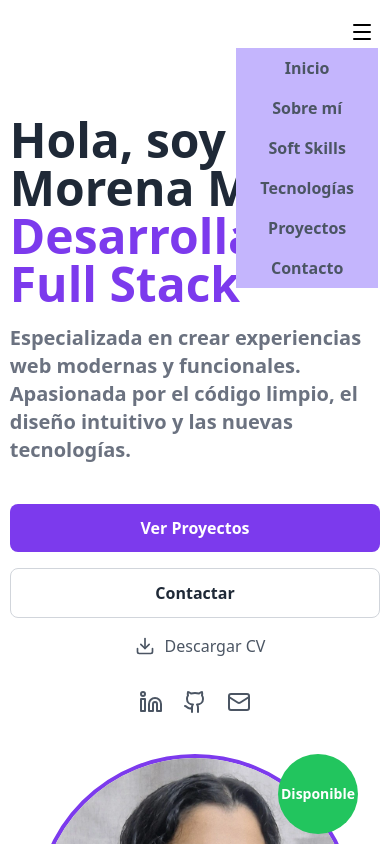
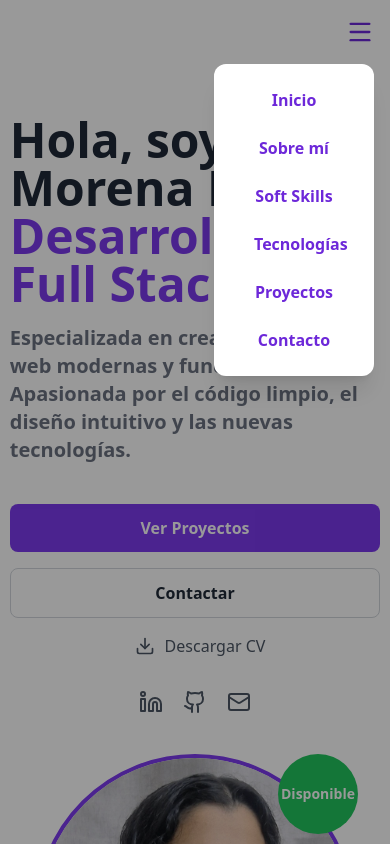
Before and after one commit to morenamartin/MiPortfolio, a Next.js app: page / in a window 390 px wide. Both pictures are taken after a click on the button "Abrir menú". Shown: the top 844 px of the page. Built offline with nearby package versions, Linux system fonts and the light colour scheme.

Commit message:
mejora de los estilos del menu

```diff
--- a/src/components/Navbar.tsx
+++ b/src/components/Navbar.tsx
@@ -27,18 +27,29 @@ const links = [
 
     return(
         <div className={`flex flex-row justify-center items-center z-40 w-screen bg-white h-16 fixed ${scrolled && "drop-shadow-lg"}`}>
-            <button className="flex justify-end w-full pr-4 md:hidden" onClick={() =>  setMenu((prev) => !prev)}>
-                <Menu className={`md:hidden`}/>
+            {/* Botón de menú hamburguesa */}
+            <button
+                className="flex items-center justify-end w-full pr-4 md:hidden focus:outline-none"
+                onClick={() => setMenu((prev) => !prev)}
+                aria-label="Abrir menú"
+            >
+                <Menu className="transition-colors w-7 h-7 text-violet-700 hover:text-violet-900 md:hidden" />
             </button>
-            {menu &&
-                <div className="fixed flex flex-col px-4 text-center bg-violet-300 right-3 top-12 md:hidden ">
+            {/* Menú móvil */}
+            {menu && (
+                <div className="fixed inset-0 z-50 bg-black/40 md:hidden" onClick={() => setMenu(false)}>
+                    <nav
+                        className="absolute flex flex-col w-40 gap-2 px-6 py-4 text-center bg-white shadow-xl right-4 top-16 rounded-xl animate-slide-in"
+                        onClick={(e) => e.stopPropagation()}
+                    >
                         {links.map((link) => (
                             <a
                                 key={link.href}
                                 href={link.href}
-                        className="px-2 py-2 font-bold text-gray-600 hover:text-gray-900"
+                                className="block px-4 py-2 font-semibold transition-colors rounded-lg text-violet-700 hover:bg-violet-100 hover:text-violet-900"
                                 onClick={(e) => {
                                     e.preventDefault();
+                                    setMenu(false);
                                     const section = document.querySelector(link.href);
                                     if (section) {
                                         const yOffset = -90;
@@ -50,7 +61,24 @@ const links = [
                                 {link.label}
                             </a>
                         ))}
-            </div>}
+                    </nav>
+                </div>
+            )}
+            <style jsx>{`
+                @keyframes slide-in {
+                    from {
+                        opacity: 0;
+                        transform: translateY(-20px) scale(0.98);
+                    }
+                    to {
+                        opacity: 1;
+                        transform: translateY(0) scale(1);
+                    }
+                }
+                .animate-slide-in {
+                    animation: slide-in 0.25s cubic-bezier(0.4, 0, 0.2, 1);
+                }
+            `}</style>
             <div className={`hidden gap-8 m-auto text-sm md:flex md:flex-row`}>
                {links.map((link) => (
                 <a
```
Lines whose indentation alone changed are shown as unchanged.
